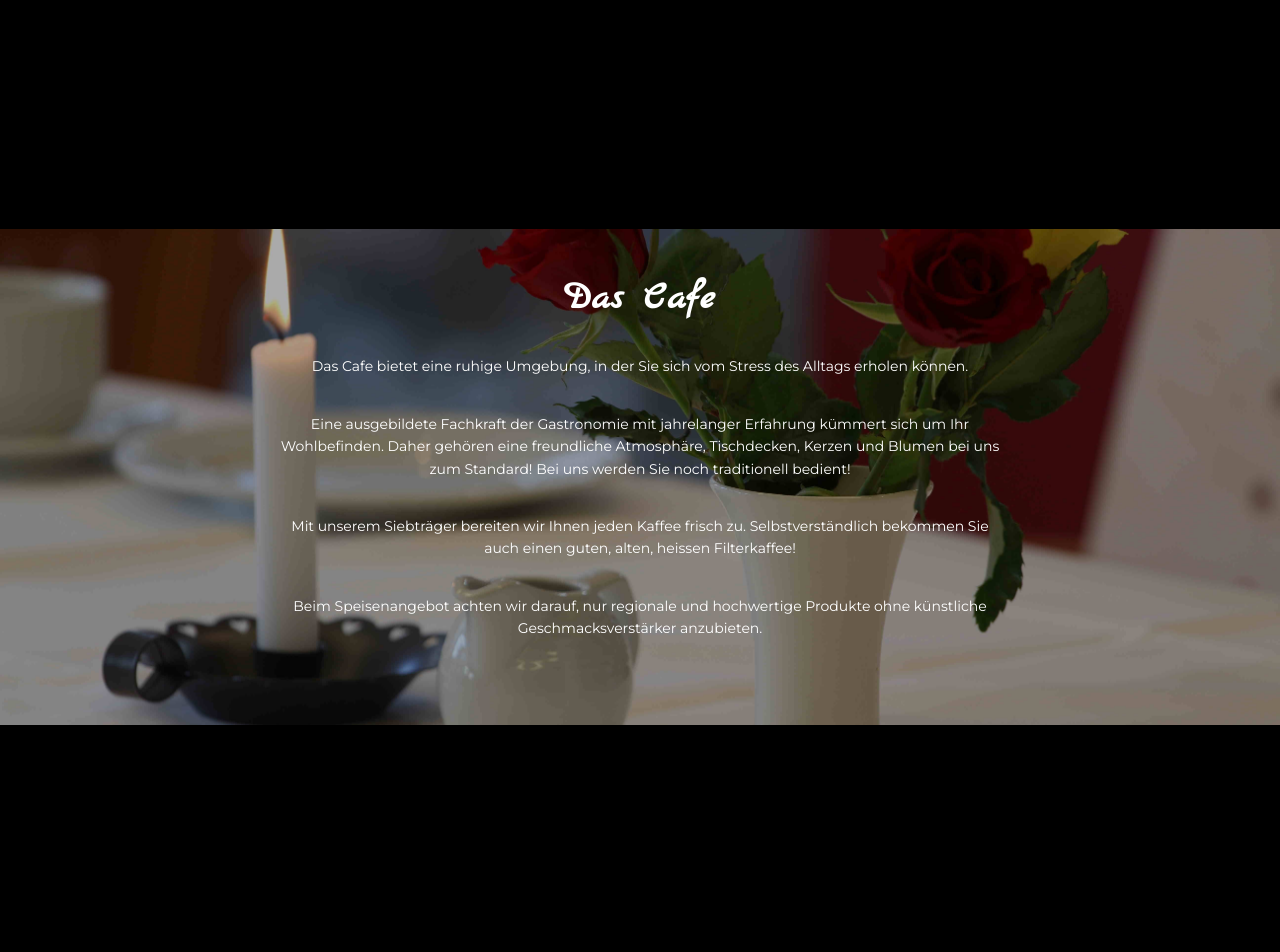
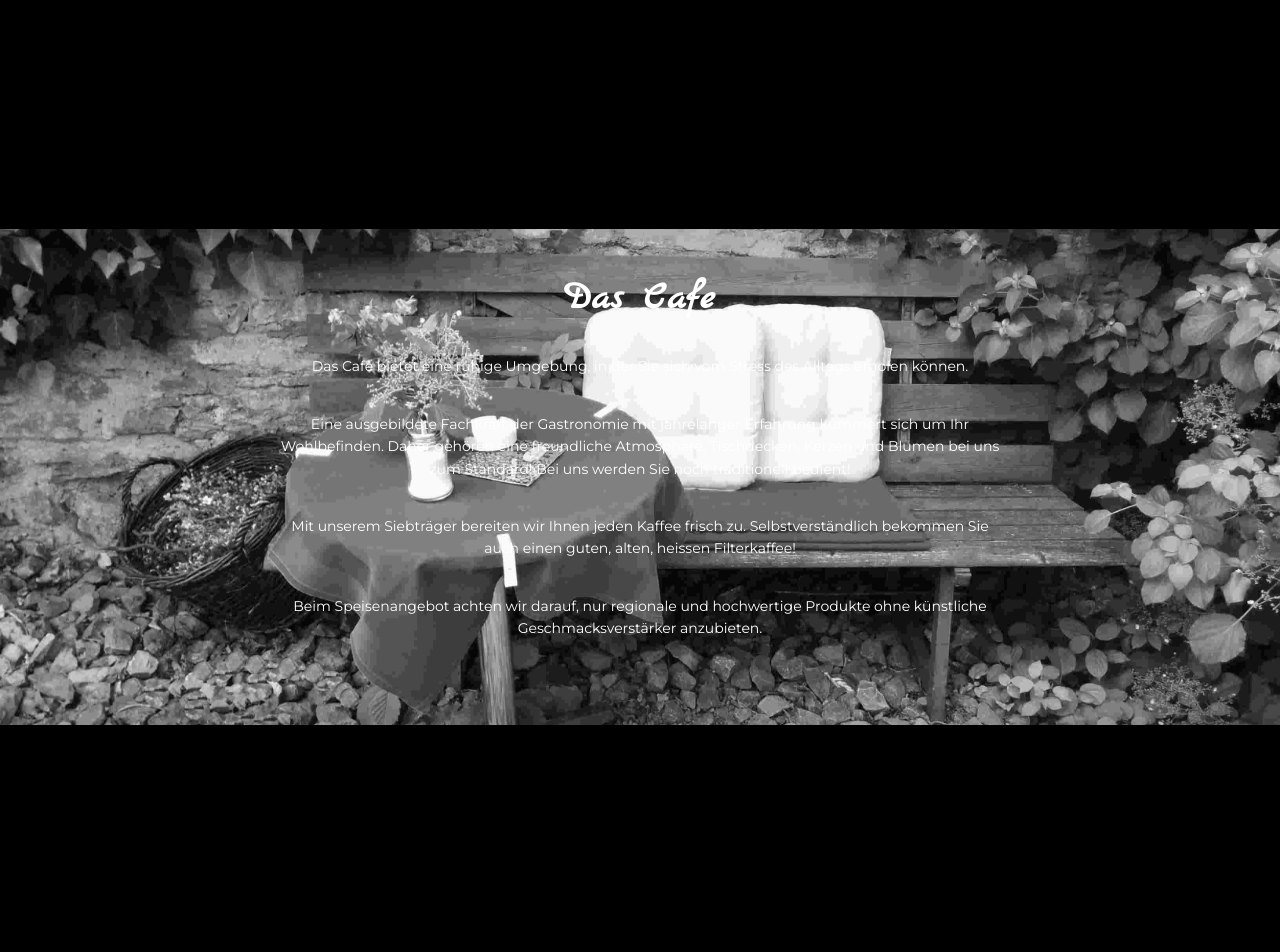
Before and after one commit to j1cken/stadtcafe, a PHP site: page /php/index.html in a window 1280 px wide. Shown: the part 1419-2371 px from the top of the page. Run offline with PHP 8.4, Linux system fonts and the light colour scheme; some libraries are stand-ins or nearby versions.

Commit message:
changed cafe picture

```diff
--- a/php/css/grayscale.css
+++ b/php/css/grayscale.css
@@ -270,7 +270,7 @@ a:focus {
     width: 100%;
     padding: 50px 0;
     color: #fff;
-    background: url(/images/table.jpg) no-repeat center center scroll;
+    background: url(/images/bank.jpg) no-repeat center center scroll;
     background-color: #000;
     -webkit-background-size: cover;
     -moz-background-size: cover;
```
Also changed, not shown: php/images/bank.jpg (added).
